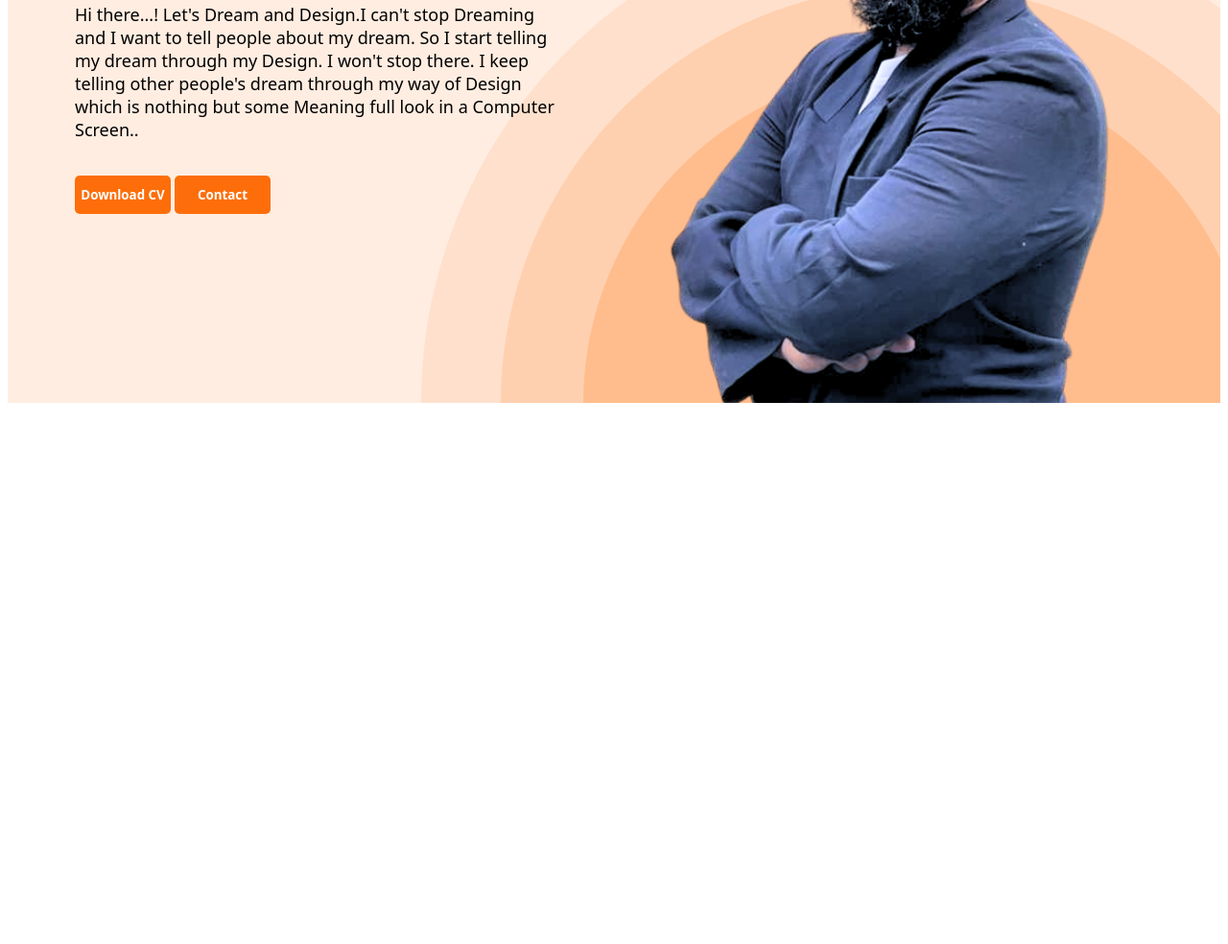
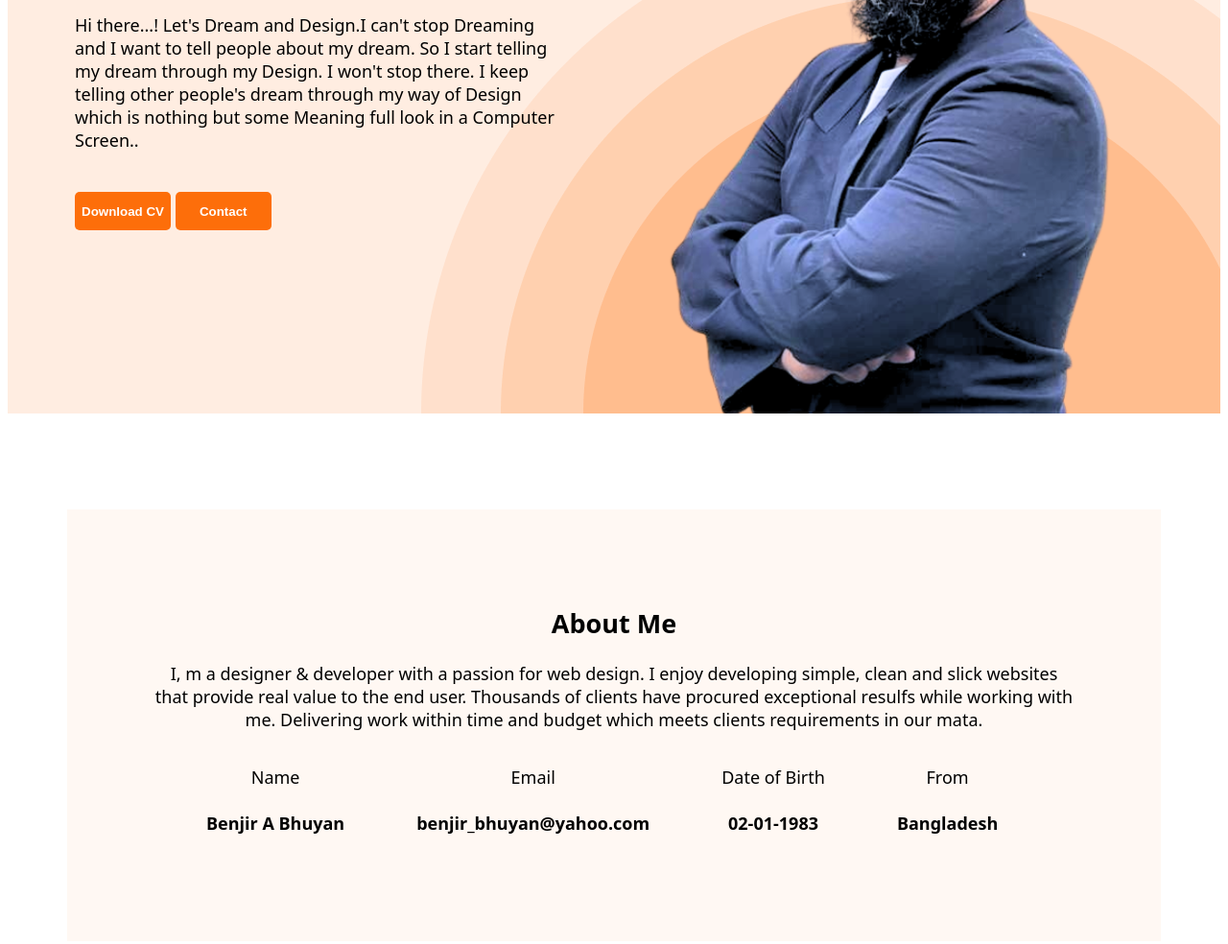
Before and after one commit to benjir893/pracportfolio, a plain HTML site: page index.html in a window 1280 px wide. Shown: the part 355-1339 px from the top of the page at 96% size. Before the commit the page ends 800 px from the top, so only its background shows below. Drawn offline with Linux system fonts and the light colour scheme.

Commit message:
added about section

```diff
--- a/index.html
+++ b/index.html
@@ -29,7 +29,33 @@
             <img class="image1" src="images/bannerpic.png" alt="pic">
         </div>
     </header>
-    <main></main>
+    <main class="mainsect">
+        <section class="about">
+            <h2 class="h2sectionAbout">About Me</h2>
+            <p class="sectAboutDescrip">I, m a designer & developer with a passion for web design. I enjoy developing simple, clean and slick websites that provide real value to the end user. Thousands of clients have procured exceptional resulfs while working with me. Delivering work within time and budget which meets clients requirements in our mata.</p>
+            <div class="aboutdiv">
+                <!-- .infocontainer*4>p.infocontdesc+h4.infocontdeschead -->
+                <div class="infocontainer">
+                    <p class="infocontdesc">Name</p>
+                    <h4 class="infocontdeschead">Benjir A Bhuyan</h4>
+                </div>
+                <div class="infocontainer">
+                    <p class="infocontdesc">Email</p>
+                    <h4 class="infocontdeschead">benjir_bhuyan@yahoo.com</h4>
+                </div>
+                <div class="infocontainer">
+                    <p class="infocontdesc">Date of Birth</p>
+                    <h4 class="infocontdeschead">02-01-1983</h4>
+                </div>
+                <div class="infocontainer">
+                    <p class="infocontdesc">From</p>
+                    <h4 class="infocontdeschead">Bangladesh</h4>
+                </div>
+
+
+            </div>
+        </section>
+    </main>
     <footer></footer>
 </body>
 </html>
--- a/style/index.css
+++ b/style/index.css
@@ -1,3 +1,9 @@
+
+body {
+    width: auto;
+    font-family: system-ui, -apple-system, BlinkMacSystemFont, 'Segoe UI', Roboto, Oxygen, Ubuntu, Cantarell, 'Open Sans', 'Helvetica Neue', sans-serif;
+    font-size: large;
+}
 /*nave related styles*/
 .navdisplay {
 
@@ -57,7 +63,7 @@
     color: white;
     text-align: center;
     font-weight: 700;
-    font-family: system-ui, -apple-system, BlinkMacSystemFont, 'Segoe UI', Roboto, Oxygen, Ubuntu, Cantarell, 'Open Sans', 'Helvetica Neue', sans-serif;
+
 }
 .btndownload {
     border-radius: 5px;
@@ -69,7 +75,7 @@
     color: white;
     text-align: center;
     font-weight: 700;
-    font-family: system-ui, -apple-system, BlinkMacSystemFont, 'Segoe UI', Roboto, Oxygen, Ubuntu, Cantarell, 'Open Sans', 'Helvetica Neue', sans-serif;
+
 }
 
 .btncontact {
@@ -82,7 +88,7 @@
     color: white;
     text-align: center;
     font-weight: 700;
-    font-family: system-ui, -apple-system, BlinkMacSystemFont, 'Segoe UI', Roboto, Oxygen, Ubuntu, Cantarell, 'Open Sans', 'Helvetica Neue', sans-serif;
+
 }
 
 /*header style*/
@@ -112,6 +118,35 @@
    align-items: center;
 }
 .p1display {
-    font-family: system-ui, -apple-system, BlinkMacSystemFont, 'Segoe UI', Roboto, Oxygen, Ubuntu, Cantarell, 'Open Sans', 'Helvetica Neue', sans-serif;
-    font-size: large;
+
 }
+
+/*main*/
+.mainsect {
+    max-width: 1140px;
+    margin: auto;
+}
+/*About section*/
+.about {
+
+        height: 450px;
+        background: #FFF8F3;
+        text-align: center;
+        margin-top: 100px;
+}
+.h2sectionAbout {
+    padding-top: 100px;
+
+}
+.sectAboutDescrip {
+    padding-left: 90px;
+    padding-right: 90px;
+}
+.aboutdiv {
+    display: flex;
+    padding-left: 145px;
+
+}
+.infocontainer {
+    padding-right: 75px;
+}
```
